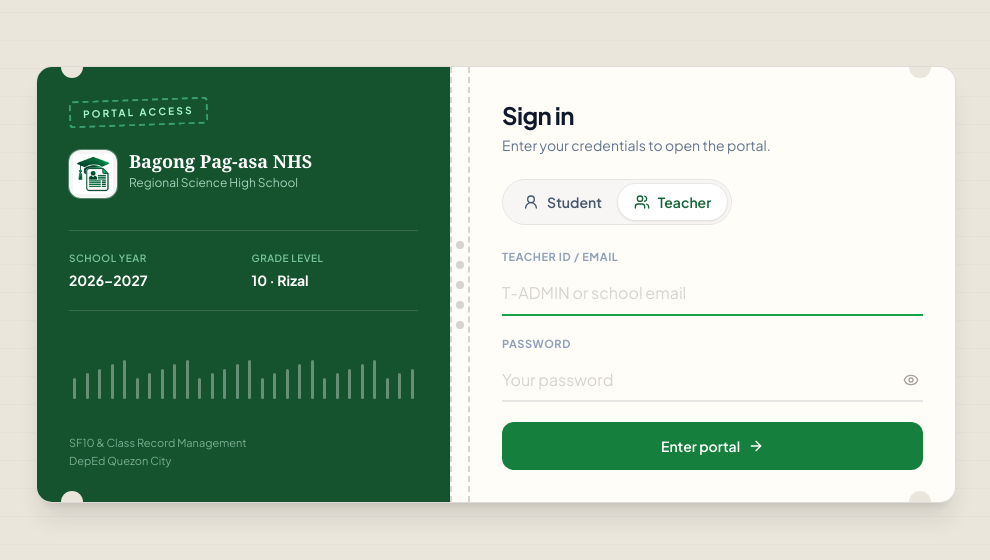
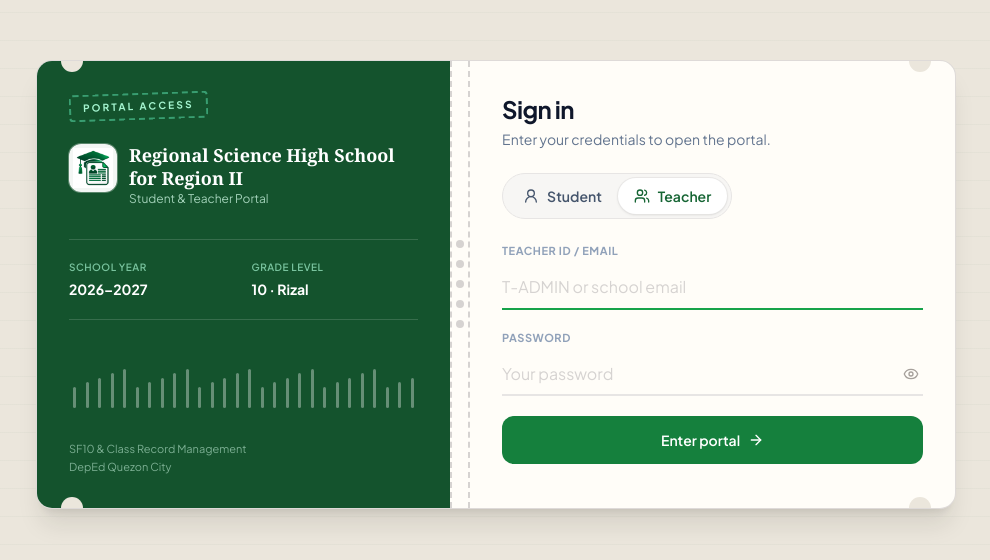
Before and after one commit to JigglyPuffZy/Record-Management-For-Regional-Science-School, a React (Vite) app: page /login in a window 1280 px wide. Shown: the part 116-676 px from the top of the page, without its empty margins (144-1134 px from the left). Built offline with nearby package versions, Linux system fonts and the light colour scheme; no server answers; a web font is replaced by a local one.

Commit message:
Rename school to Regional Science High School for Region II

```diff
--- a/scripts/generate-supabase-sql.mjs
+++ b/scripts/generate-supabase-sql.mjs
@@ -27,7 +27,7 @@ lines.push(`-- =================================================================
 -- SF10 & Class Record Management System
 -- Complete Supabase schema + seed data (single file)
 --
--- Project: Bagong Pag-asa National High School
+-- Project: Regional Science High School for Region II
 -- Active SY: ${ACTIVE_SCHOOL_YEAR}
 --
 -- HOW TO USE:
--- a/src/data/schools.js
+++ b/src/data/schools.js
@@ -3,7 +3,7 @@
 // plain object here so it is trivial to swap out later.
 
 export const SCHOOL = {
-  name: 'Bagong Pag-asa National High School',
+  name: 'Regional Science High School for Region II',
   schoolId: '301234',
   district: 'Quezon City District IV',
   address: 'Brgy. San Isidro, Quezon City, Metro Manila',
--- a/src/pages/auth/Login.jsx
+++ b/src/pages/auth/Login.jsx
@@ -11,6 +11,7 @@ import AppLogo from '../../components/ui/AppLogo.jsx';
 import { useAuth } from '../../context/AuthContext.jsx';
 import { useToast } from '../../context/ToastContext.jsx';
 import { cn } from '../../lib/utils.js';
+import { SCHOOL } from '../../data/schools.js';
 
 const ROLES = [
   { key: 'student', label: 'Student', icon: UserRound },
@@ -93,8 +94,8 @@ export default function Login() {
                   <AppLogo className="h-10 w-10" />
                 </span>
                 <div>
-                  <p className="login-ticket-school">Bagong Pag-asa NHS</p>
-                  <p className="login-ticket-division">Regional Science High School</p>
+                  <p className="login-ticket-school">{SCHOOL.name}</p>
+                  <p className="login-ticket-division">Student &amp; Teacher Portal</p>
                 </div>
               </div>
 
```
Also changed, not shown: 2 other files (tests, documents, lock files or other folders).
